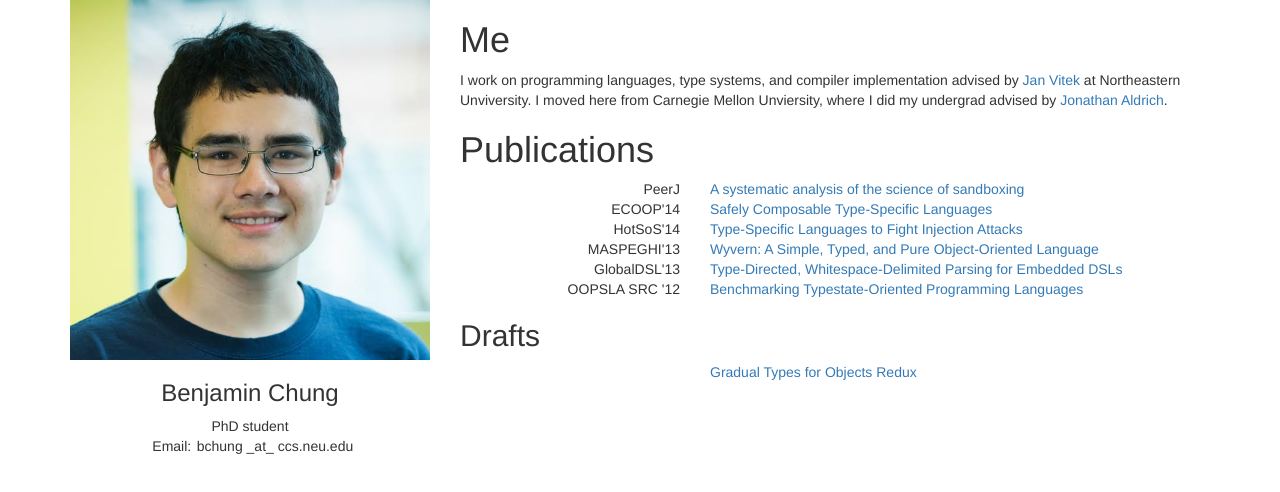
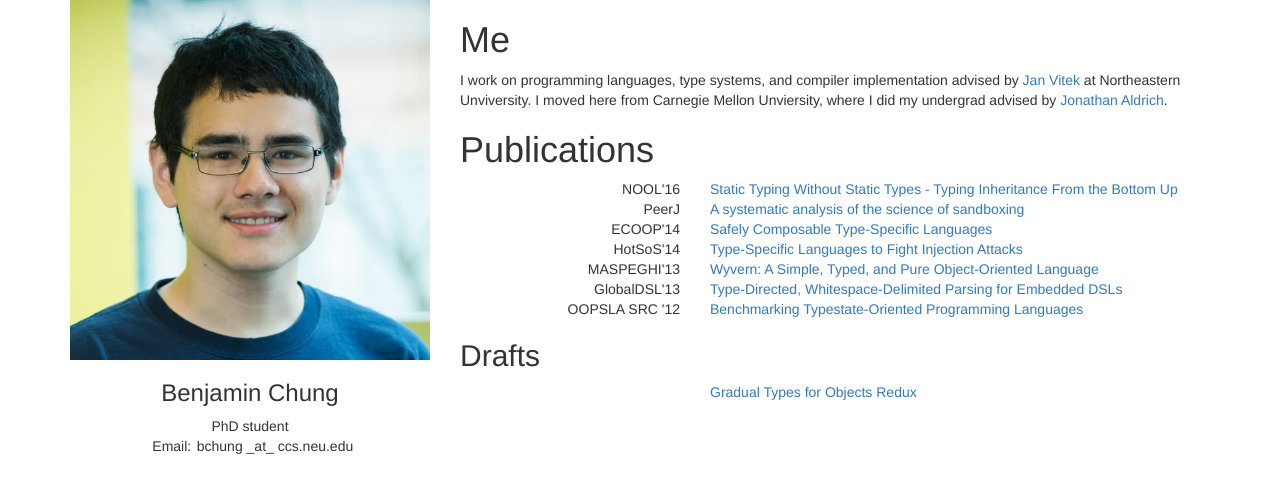
Before and after one commit to BenChung/benchung.github.io, a plain HTML site: page index.html in a window 1280 px wide. Drawn offline with nearby package versions, Linux system fonts and the light colour scheme.

Commit message:
Update index.html

```diff
--- a/index.html
+++ b/index.html
@@ -24,6 +24,7 @@
       </div>
       <div class="col-md-8">
         <h1>Publications</h1>
+	<div class="paper row"> <span class="venue col-md-4">NOOL'16</span> <span class="title col-md-8"><a href="papers/nool16-paper4.pdf">Static Typing Without Static Types - Typing Inheritance From the Bottom Up</a></span></div>
         <div class="paper row"> <span class="venue col-md-4">PeerJ</span> <span class="title col-md-8"><a href="https://peerj.com/articles/cs-43.pdf">A systematic analysis of the science of sandboxing</a></span></div>
         <div class="paper row"> <span class="venue col-md-4">ECOOP'14</span> <span class="title col-md-8"><a href="https://github.com/wyvernlang/docs/tree/master/ecoop14/ecoop14.pdf?raw=true">Safely Composable Type-Specific Languages</a></span></div>
         <div class="paper row"> <span class="venue col-md-4">HotSoS'14</span> <span class="title col-md-8"><a href="papers/hotsos14.pdf">Type-Specific Languages to Fight Injection Attacks</a></span></div>
```
